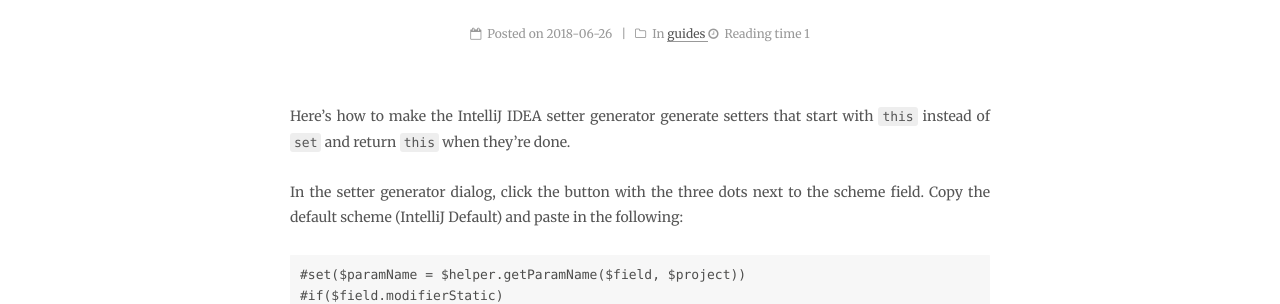
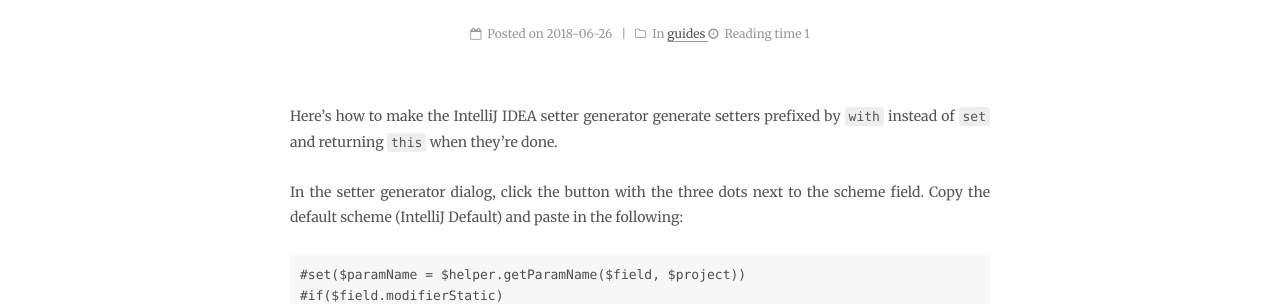
Before and after one commit to aklin/aklin.github.io, a Jekyll site: the page built from _posts/2018-06-26-generate-chainable-setters-with-intellij-idea.md, in a window 1280 px wide. Shown: the part 382-686 px from the top of the page. Built offline with Jekyll 4.4.1, drawn with Linux system fonts in a browser that asks for light colours; comment, search, counter and statistics services are not loaded.

Commit message:
Update 2018-06-26-generate-chainable-setters-with-intellij-idea.md

```diff
--- a/_posts/2018-06-26-generate-chainable-setters-with-intellij-idea.md
+++ b/_posts/2018-06-26-generate-chainable-setters-with-intellij-idea.md
@@ -10,7 +10,7 @@
 ---
 
 
-Here's how to make the IntelliJ IDEA setter generator generate setters that start with `this` instead of `set` and return `this`
+Here's how to make the IntelliJ IDEA setter generator generate setters prefixed by `with` instead of `set` and returning `this`
 when they're done.
 
 In the setter generator dialog, click the button with the three dots next to the scheme field. Copy the default scheme (IntelliJ Default)
```
